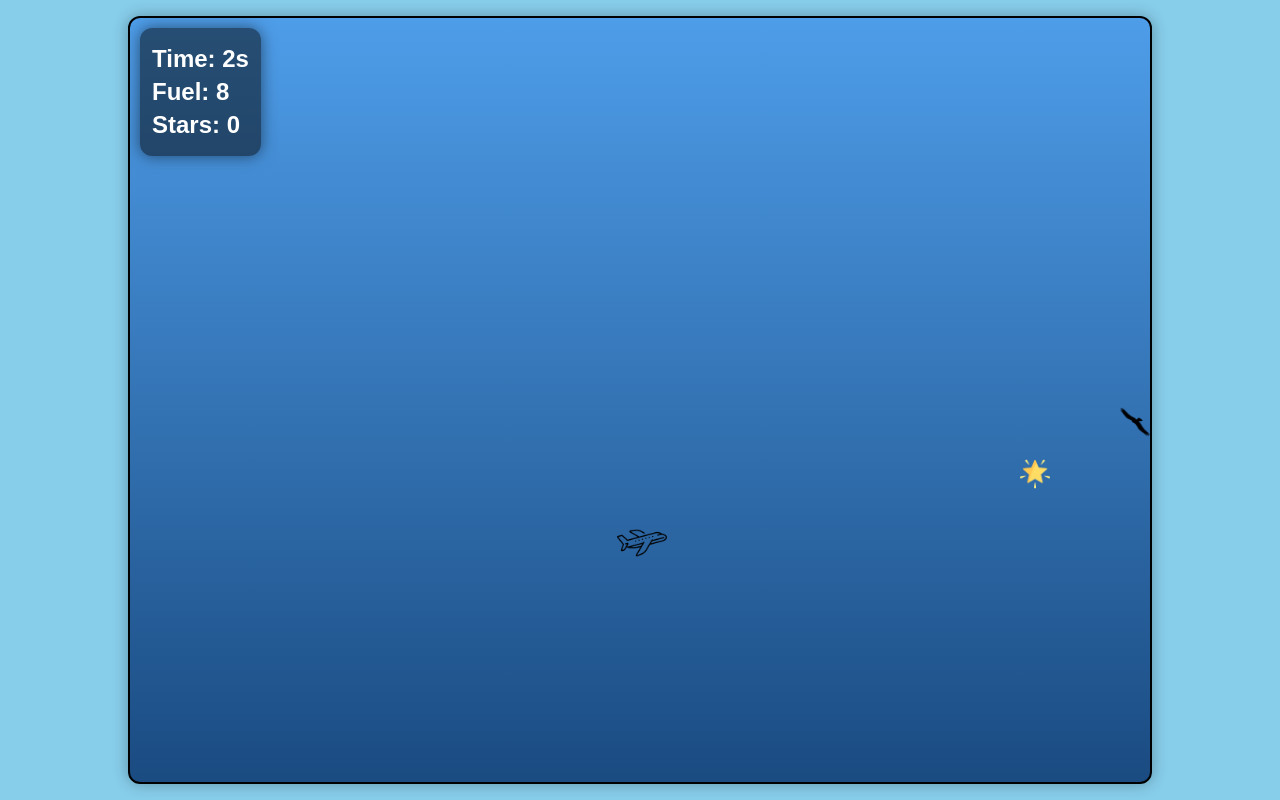
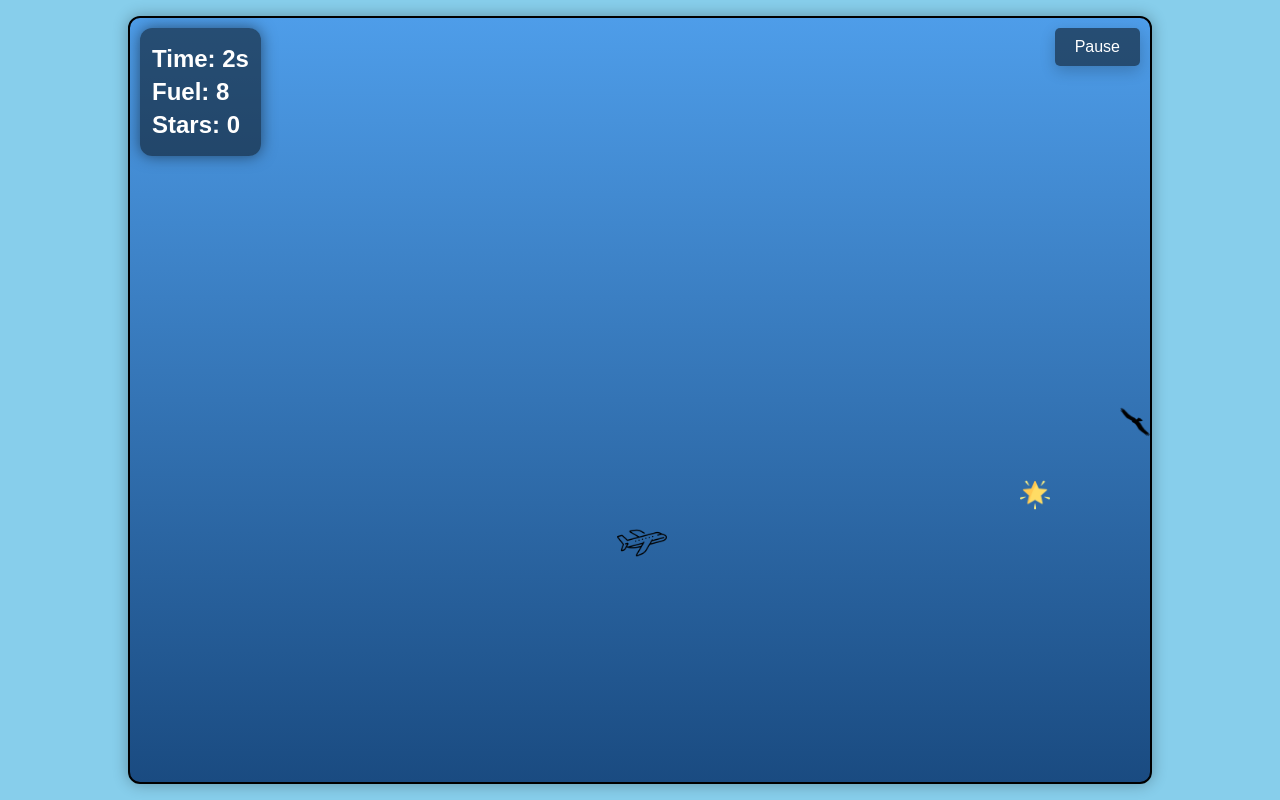
Before and after one commit to mdabhnx/sky-angel, a React (Vite) app: page / in a window 1280 px wide. Both pictures are taken after a click on the button "Start Game". Built offline with nearby package versions, Linux system fonts and the light colour scheme.

Commit message:
improved design and droping logic

```diff
--- a/src/App.tsx
+++ b/src/App.tsx
@@ -23,6 +23,7 @@ const App: React.FC = () => {
     left: 512,
   });
   const [isGameOver, setIsGameOver] = useState(false);
+  const [isPaused, setIsPaused] = useState(false); // Track paused state
 
   const gameContainerRef = useRef<HTMLDivElement>(null);
   const aircraftRef = useRef<HTMLDivElement>(null);
@@ -35,10 +36,11 @@ const App: React.FC = () => {
     setGameObjects([]);
     setAircraftPosition({ top: 500, left: 512 });
     setIsGameOver(false);
+    setIsPaused(false); // Ensure game is not paused when starting
   };
 
   const handleKeyDown = (e: KeyboardEvent) => {
-    if (!aircraftRef.current || !gameContainerRef.current) return;
+    if (!aircraftRef.current || !gameContainerRef.current || isPaused) return; // Don't process keys if paused
 
     const step = 20;
     const container = gameContainerRef.current.getBoundingClientRect();
@@ -55,6 +57,10 @@ const App: React.FC = () => {
     }
   };
 
+  const togglePause = () => {
+    setIsPaused((prev) => !prev); // Toggle pause state
+  };
+
   const handleRetry = () => {
     startGame();
   };
@@ -67,11 +73,17 @@ const App: React.FC = () => {
       };
     }
     // eslint-disable-next-line react-hooks/exhaustive-deps
-  }, [isGameStarted, isGameOver]);
+  }, [isGameStarted, isGameOver, isPaused]);
 
+  // Handle spawn and movement intervals
   useEffect(() => {
+    let spawnInterval: number;
+    let moveInterval: number;
+
     if (isGameStarted && !isGameOver) {
-      const spawnInterval = setInterval(() => {
+      if (!isPaused) {
+        // Spawn objects
+        spawnInterval = setInterval(() => {
           const containerHeight = gameContainerRef.current?.clientHeight || 768;
           const containerWidth = gameContainerRef.current?.clientWidth || 1024;
           const spawnTypes: GameObjectType[] = [
@@ -82,23 +94,21 @@ const App: React.FC = () => {
           ];
           const spawnType =
             spawnTypes[Math.floor(Math.random() * spawnTypes.length)];
-        console.log("spawnType", spawnType);
 
           const verticalPositions = {
-          // Generate random y position for clouds and birds across the entire screen
-          cloud: getRandomNumber(0, containerHeight - 60), // Cloud's height is 60
-          bird: getRandomNumber(0, containerHeight - 40), // Bird's height is 40
+            cloud: getRandomNumber(0, containerHeight - 60),
+            bird: getRandomNumber(0, containerHeight - 40),
           };
 
           const newObject: GameObject = {
             id: Date.now(),
-          x: containerWidth + 50, // Ensure the object starts from off-screen (right side)
+            x: containerWidth + 50,
             y:
               spawnType === "cloud" || spawnType === "bird"
-              ? verticalPositions[spawnType] // Random vertical position across the entire screen
+                ? verticalPositions[spawnType]
                 : spawnType === "parachute"
-              ? -50 // Start above the screen for parachutes
-              : Math.random() * (containerHeight / 2), // Random fall for stars
+                ? -50
+                : Math.random() * (containerHeight / 2),
             type: spawnType,
             width: spawnType === "cloud" ? 100 : 30,
             height: spawnType === "cloud" ? 60 : 30,
@@ -107,28 +117,30 @@ const App: React.FC = () => {
           setGameObjects((prev) => [...prev, newObject]);
         }, 1000);
 
-      const moveInterval = setInterval(() => {
-        setGameObjects(
-          (prev) =>
+        // Move objects
+        moveInterval = setInterval(() => {
+          setGameObjects((prev) =>
             prev
               .map((obj) => ({
                 ...obj,
-                x: obj.x - 5, // Move left
-                y: ["parachute", "star"].includes(obj.type) ? obj.y + 5 : obj.y, // Add gravity effect to some objects
+                x: obj.x - 5,
+                y: ["parachute", "star"].includes(obj.type) ? obj.y + 5 : obj.y,
               }))
-              .filter((obj) => obj.x > -50 && obj.y < 768) // Remove off-screen objects
+              .filter((obj) => obj.x > -50 && obj.y < 768)
           );
         }, 50);
+      }
 
       return () => {
         clearInterval(spawnInterval);
         clearInterval(moveInterval);
       };
     }
-  }, [isGameStarted, isGameOver]);
+  }, [isGameStarted, isGameOver, isPaused]);
 
+  // Handle collisions
   useEffect(() => {
-    if (isGameStarted && !isGameOver) {
+    if (isGameStarted && !isGameOver && !isPaused) {
       const collisionInterval = setInterval(() => {
         if (!aircraftRef.current) return;
 
@@ -140,7 +152,6 @@ const App: React.FC = () => {
             const objRect = objElement?.getBoundingClientRect();
 
             if (objRect) {
-              // Check for collision using bounding boxes
               const colliding =
                 aircraft.left < objRect.left + objRect.width &&
                 aircraft.left + aircraft.width > objRect.left &&
@@ -170,10 +181,11 @@ const App: React.FC = () => {
 
       return () => clearInterval(collisionInterval);
     }
-  }, [isGameStarted, isGameOver, gameObjects]);
+  }, [isGameStarted, isGameOver, gameObjects, isPaused]);
 
+  // Handle timer and fuel depletion
   useEffect(() => {
-    if (isGameStarted && !isGameOver) {
+    if (isGameStarted && !isGameOver && !isPaused) {
       const timerInterval = setInterval(() => {
         setTimer((prev) => prev + 1);
         setFuel((prev) => Math.max(0, prev - 1));
@@ -182,7 +194,7 @@ const App: React.FC = () => {
 
       return () => clearInterval(timerInterval);
     }
-  }, [isGameStarted, isGameOver, fuel]);
+  }, [isGameStarted, isGameOver, fuel, isPaused]);
 
   return (
     <div id="game-container" ref={gameContainerRef}>
@@ -210,7 +222,8 @@ const App: React.FC = () => {
               height: "50px",
             }}
           />
-          {gameObjects.map((obj) => (
+          {gameObjects.map((obj) => {
+            return (
               <div
                 key={obj.id}
                 id={`${obj.type}-${obj.id}`}
@@ -221,10 +234,13 @@ const App: React.FC = () => {
                   left: `${obj.x}px`,
                   width: `${obj.width}px`,
                   height: `${obj.height}px`,
-                // borderRadius: obj.type === "star" ? "50%" : "0",
                 }}
               />
-          ))}
+            );
+          })}
+          <button onClick={togglePause} className="pause-game">
+            {isPaused ? "Resume" : "Pause"}
+          </button>
         </>
       )}
 
--- a/src/index.css
+++ b/src/index.css
@@ -15,7 +15,6 @@ body {
   overflow: hidden;
 }
 
-/* Flexbox container to center the button */
 .game-wrapper {
   display: flex;
   justify-content: center;
@@ -107,7 +106,6 @@ button:disabled {
   width: 30px;
   height: 30px;
   background: url("/parachute.png") no-repeat center/contain;
-  animation: fallParachute 3s linear infinite;
 }
 
 @keyframes fallParachute {
@@ -119,14 +117,12 @@ button:disabled {
   }
 }
 
-/* Stars */
 .star {
   position: absolute;
   top: -50px;
   width: 30px;
   height: 30px;
   background: url("/star.png") no-repeat center/contain;
-  animation: fallStar 3s linear infinite;
 }
 
 @keyframes fallStar {
@@ -238,3 +234,18 @@ button:disabled {
   left: 50%;
   transform: translate(-50%, -50%);
 }
+
+.pause-game {
+  position: absolute;
+  top: 10px;
+  right: 10px;
+  padding: 10px 20px;
+  font-size: 16px;
+  background-color: rgba(0, 0, 0, 0.5);
+  color: white;
+  border: none;
+  border-radius: 5px;
+  cursor: pointer;
+  z-index: 10;
+  transition: background-color 0.3s ease;
+}
```
Lines whose indentation alone changed are shown as unchanged.
